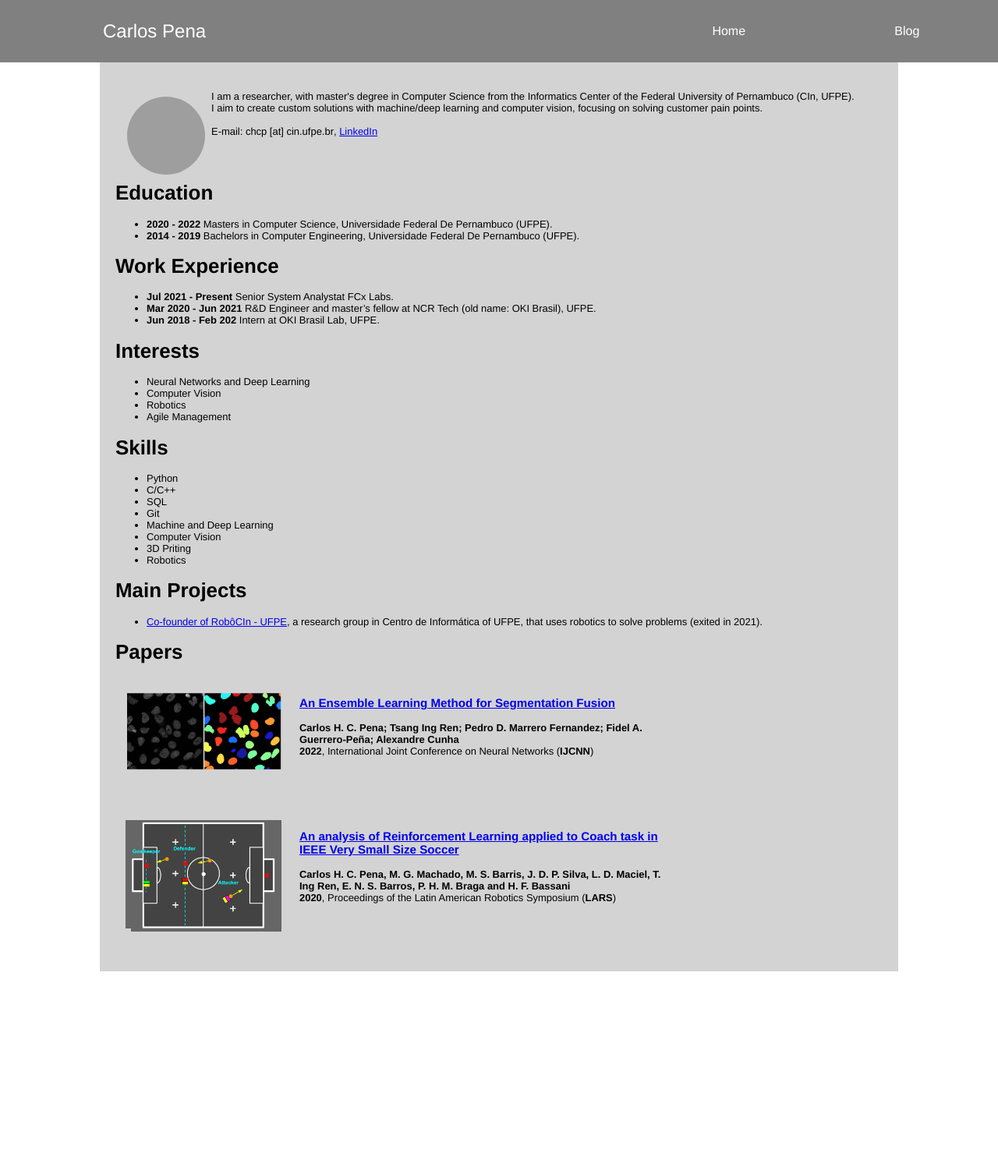
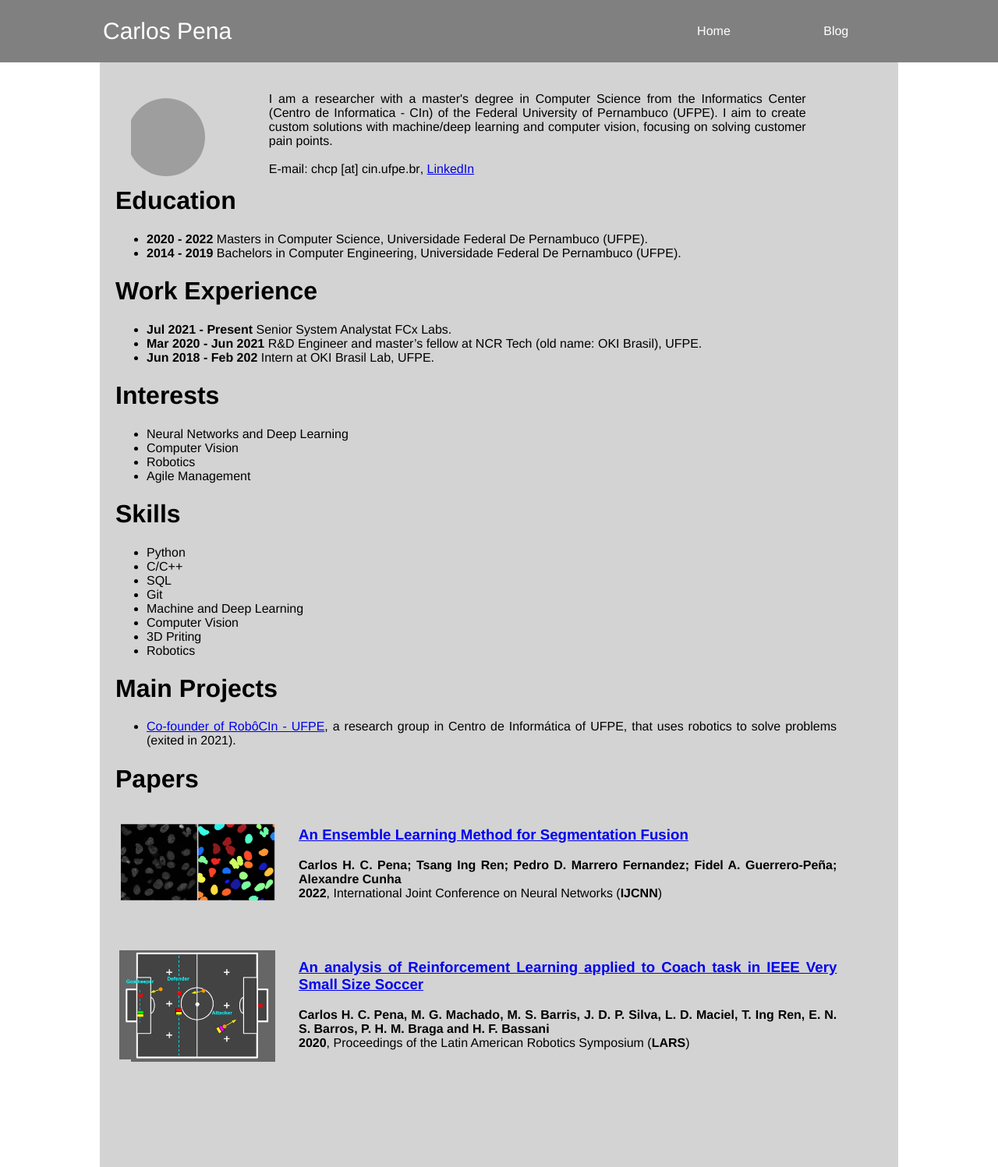
Before and after one commit to CarlosPena00/carlospena00.github.io, a Jekyll site: the page built from pages/index.md, in a window 1280 px wide. Shown: the whole page at 78% size. Built offline with Jekyll 4.4.1, drawn with Linux system fonts in a browser that asks for light colours; before the commit the page ends 1246 px from its top, so only the background shows below that; grey boxes are pictures that could not be loaded.

Commit message:
Minor improvements
- fix grammar
- fix padding

```diff
--- a/_layouts/default.html
+++ b/_layouts/default.html
@@ -9,7 +9,7 @@
 <body>
 
     <header>
-        <span class="logo"><a href="{{ site.baseurl }}">Carlos Pena</a></span>
+        <span class="logo"><a href="/">Carlos Pena</a></span>
         <ul class="navigation">
             {% assign sorted = site.pages | sort: 'order' %}
             {% for page in sorted %}
--- a/assets/style.css
+++ b/assets/style.css
@@ -1,25 +1,43 @@
-.paper {
-
-    height: 150px;
-    padding: 10px;
-    margin-bottom: 1px;
+.project-list {
+    margin-right: 6%;
+    text-align: justify;
 }
 
-.col {
-    /* float: right; */
-    height: 100px;
-    max-width: 700px;
+.paper {
+    height: 150px;
+    padding: 0px 10px 0px 0px;
+    margin-bottom: 20px;
 }
 
+.paper-img-col {
+    width: 100%;
+}
+
+.paper-text-col {
+    padding-top: 2px;
+    height: 150px;
+    margin-right: 5%;
+    text-align: justify;
+}
 
 .img-paper {
-    width: 33.33%;
+    width: 33%;
     max-width: 200px;
-    margin: 3px;
+    max-height: 200px;
+    margin: 10px 10px 10px 5px;
     padding-right: 20px;
+
+    vertical-align: top;
     float: left;
-    vertical-align: top;
-    background-color: lightgray;
+
+}
+
+.profiletext {
+    margin-left: 20%;
+    margin-right: 10%;
+    text-align: justify;
+    font-size: 16px;
+    height: 100px;
 }
 
 .profile {
@@ -30,7 +48,6 @@
     width: 15%;
     max-width: 100px;
     min-width: 50px;
-
     max-height: 150px;
     margin: 3px;
     margin-left: 10px;
@@ -56,7 +73,7 @@ header {
 }
 
 header .logo {
-    flex-grow: 3;
+    flex-grow: 5;
     margin-left: 10%;
 }
 
@@ -64,6 +81,7 @@ header ul.navigation {
     display: flex;
     flex-grow: 2;
     justify-content: space-around;
+    margin-right: 10%;
 }
 
 content {
@@ -87,7 +105,7 @@ header {
 }
 
 .logo {
-    font-size: 24px;
+    font-size: 30px;
 }
 
 header ul.navigation {
@@ -96,7 +114,8 @@ header ul.navigation {
 
 content {
     background-color: lightgray;
-    font-size: 0.9em;
+    font-size: 1em;
+    padding-bottom: 100px;
 }
 
 header .logo a {
--- a/pages/index.md
+++ b/pages/index.md
@@ -10,9 +10,7 @@ order: 1
 <div class="profile">
     <img class="avatar" src="https://avatars.githubusercontent.com/u/14184997">
     <div class="profiletext">
-    I am a researcher, with master's degree in Computer Science from the Informatics Center of the Federal University of Pernambuco (CIn, UFPE).
-    <br>
-    I aim to create custom solutions with machine/deep learning and computer vision, focusing on solving customer pain points.
+    I am a researcher with a master's degree in Computer Science from the Informatics Center (Centro de Informatica - CIn) of the Federal University of Pernambuco (UFPE). I aim to create custom solutions with machine/deep learning and computer vision, focusing on solving customer pain points.
     <br><br>
     <span class="contact">
         E-mail:
@@ -58,17 +56,18 @@ order: 1
 </div>
 
 
-<h1 id="Projects">Main Projects</h1>
-  <ul>
-    <li><a href="https://robocin.com.br/">Co-founder of RobôCIn - UFPE</a>, a research group in Centro de Informática of UFPE, that uses robotics to solve problems (exited in 2021).</li>
+<h1>Main Projects</h1>
+  <ul class="project-list">
+    <li ><a href="https://robocin.com.br/">Co-founder of RobôCIn - UFPE</a>, a research group in Centro de Informática of UFPE, that uses robotics to solve problems (exited in 2021).</li>
   </ul>
 
 <h1>Papers</h1>
+
 <div class="paper">
-    <div class="imgfield">
+    <div class="paper-img-col">
         <img class="img-paper" src="assets/images/segs.png" alt="image">
     </div>
-    <div class="col">
+    <div class="paper-text-col">
         <h3><a class="text-link" href="https://doi.org/10.1109/IJCNN55064.2022.9892717" target="_blank">An Ensemble Learning Method for Segmentation Fusion</a></h3>
         <div><strong><span>Carlos H. C. Pena; Tsang Ing Ren; Pedro D. Marrero Fernandez; Fidel A. Guerrero-Peña; Alexandre Cunha</span></strong></div>
         <div><strong class="date">2022</strong>, International Joint Conference on Neural Networks (<strong>IJCNN</strong>)</div>
@@ -76,16 +75,20 @@ order: 1
 </div>
 
 
+
 <div class="paper">
-    <div>
+    <div class="paper-img-col">
         <img class="img-paper" src="assets/images/rc-coach.jpg" alt="image">
     </div>
-    <div class="col">
+    <div class="paper-text-col">
         <h3><a class="text-link" href="https://ieeexplore.ieee.org/abstract/document/9307069" target="_blank">An analysis of Reinforcement Learning applied to Coach task in IEEE Very Small Size Soccer</a></h3>
         <div><strong><span>Carlos H. C. Pena, M. G. Machado, M. S. Barris, J. D. P. Silva, L. D. Maciel, T. Ing Ren, E. N. S. Barros, <b>P. H. M. Braga</b> and H. F. Bassani</span></strong></div>
         <div><strong class="date">2020</strong>, Proceedings of the Latin American Robotics Symposium (<strong>LARS</strong>)</div>
     </div>
 </div>
 
+
+
+
 </content>
 </body>
```
Also changed, not shown: _posts/2019-01-28-python-formatter-precommit.md (+8 -2 lines).
